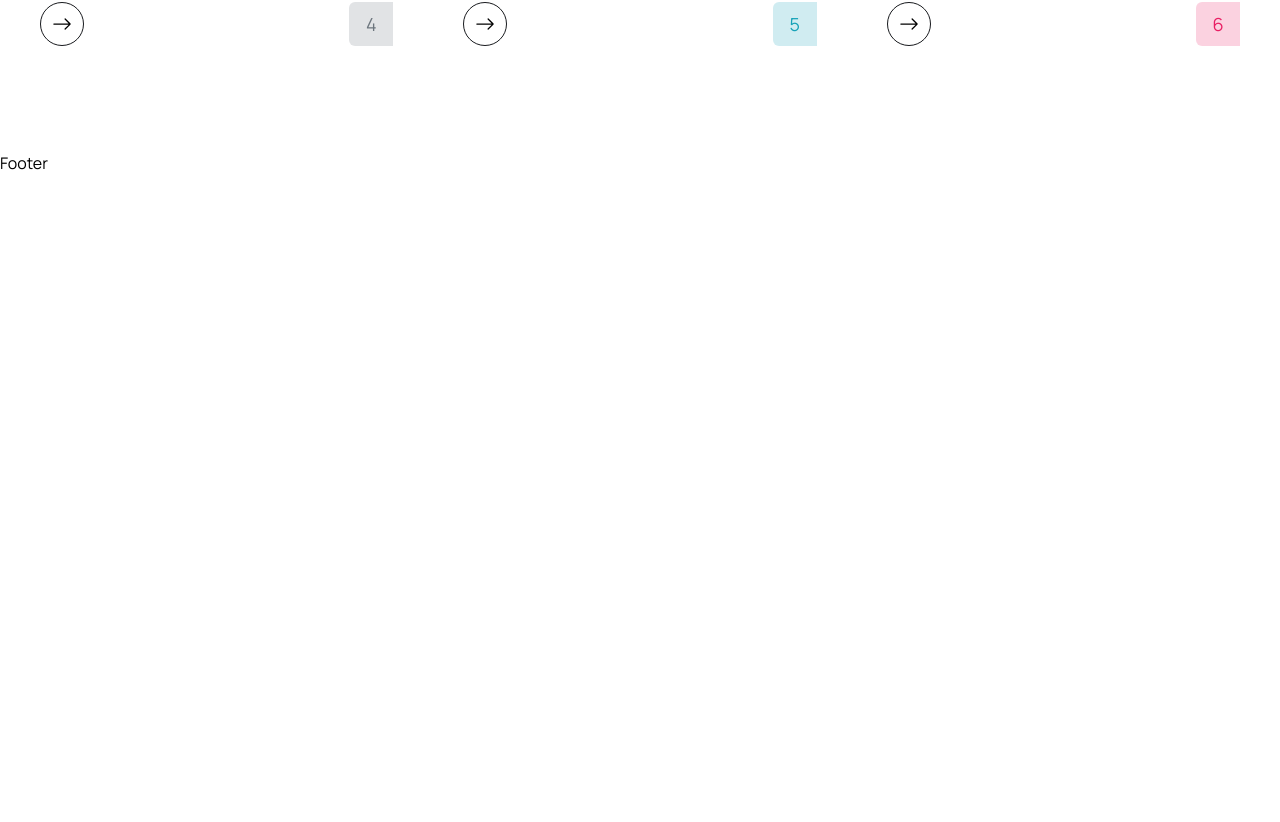
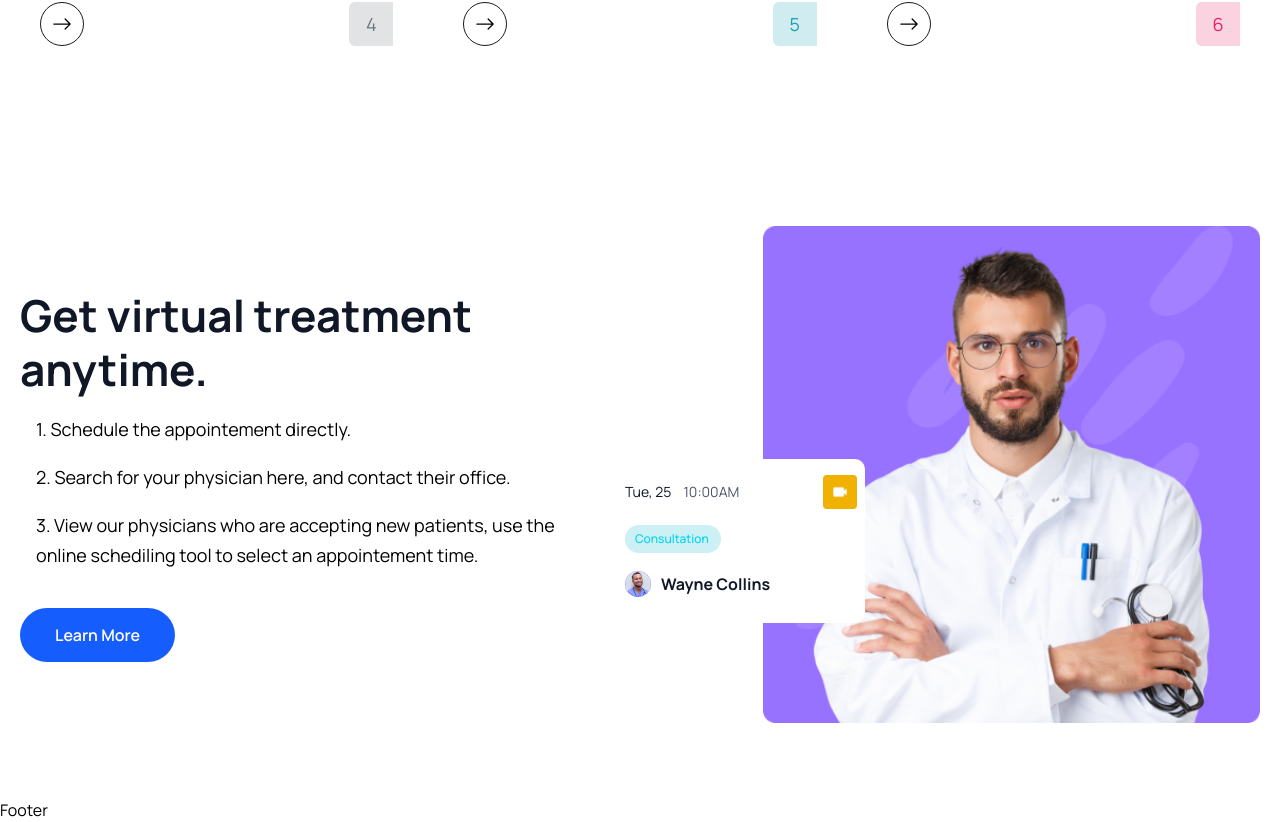
Before and after one commit to ErinAbduli/swiftcare, a React (Vite) app in the folder client/: page / in a window 1280 px wide. Shown: the part 3004-3826 px from the top of the page. Before the commit the page ends 3179 px from the top, so only its background shows below. Built offline with nearby package versions, Linux system fonts and the light colour scheme.

Commit message:
features section added

```diff
--- a/client/src/pages/Home.jsx
+++ b/client/src/pages/Home.jsx
@@ -5,6 +5,9 @@ import heroImg3 from '../assets/images/hero-img03.png'
 import icon1 from '../assets/images/icon01.png'
 import icon2 from '../assets/images/icon02.png'
 import icon3 from '../assets/images/icon03.png'
+import featureImg from '../assets/images/feature-img.png'
+import videoIcon from '../assets/images/video-icon.png'
+import avatarIcon from '../assets/images/avatar-icon.png'
 import About from '../components/About/About'
 import { Link } from 'react-router-dom'
 import { BsArrowRight } from 'react-icons/bs'
@@ -126,6 +129,55 @@ const Home = () => {
                     <ServiceList />
                 </div>
             </section>
+
+            <section>
+                <div className="container">
+                    <div className="flex items-center justify-between flex-col lg:flex-row">
+                        <div className="xl:w-[670px]">
+                            <h2 className="heading">Get virtual treatment <br /> anytime.</h2>
+                            <ul className="pl-4">
+                                <li className="text__para">
+                                    1. Schedule the appointement directly.
+                                </li>
+                                <li className="text__para">
+                                    2. Search for your physician here, and contact their office.
+                                </li>
+                                <li className="text__para">
+                                    3. View our physicians who are accepting new patients, use the online schediling tool to select an appointement time.
+                                </li>
+                            </ul>
+                            <Link to='/'>
+                                <button className='btn'>Learn More</button>
+                            </Link>
+                        </div>
+                        <div className="relative z-10 xl:w-[770px] flex justify-end mt-[50px] lg:mt-0">
+                            <img src={featureImg} alt="" className='w-3/4' />
+                            <div className="w-[150px] lg:w-[248px] bg-white absolute bottom-[50px] left-0 md:bottom-[100px] md:left-5 z-20 p-2 pb-3 lg:pt-4 lg:pb-[26px] rounded-[10px]">
+                                <div className="flex items-center justify-between">
+                                    <div className="flex items-center gap-[6px] lg:gap-3">
+                                        <p className='text-[10px] leading-[10px] lg:text-[14px] lg:leading-5 text-gray-900 font-[600px]'>
+                                            Tue, 25
+                                        </p>
+                                        <p className='text-[10px] leading-[10px] lg:text-[14px] lg:leading-5 text-gray-600 font-[400px]'>
+                                            10:00AM
+                                        </p>
+                                    </div>
+                                    <span className='w-5 h-5 lg:w-[34px] lg:h-[34px] flex items-center justify-center bg-yellow-500 rounded py-1 px-[5px] lg:py-3 lg:px-[9px]'>
+                                        <img src={videoIcon} alt="" />
+                                    </span>
+                                </div>
+                                <div className=' rounded-full w-[65px] lg:w-[96px] bg-[#ccf0f3] py-1 px-2 lg:py-[6px] lg:px-[10px] text-[8px] leading-[8px] lg:text-[12px] lg:leading-4 text-cyan-400 font-[500] mt-2 lg:mt-4'>
+                                    Consultation
+                                </div>
+                                <div className="flex items-center gap-[6px] lg:gap-[10px] mt-2 lg:mt-[18px]">
+                                    <img src={avatarIcon} alt="" />
+                                    <h4 className='text-[10px] leading-3 lg:text-[16px] lg:leading-[22px] font-[700] text-gray-900'>Wayne Collins</h4>
+                                </div>
+                            </div>
+                        </div>
+                    </div>
+                </div>
+            </section>
         </>
     )
 }
```
